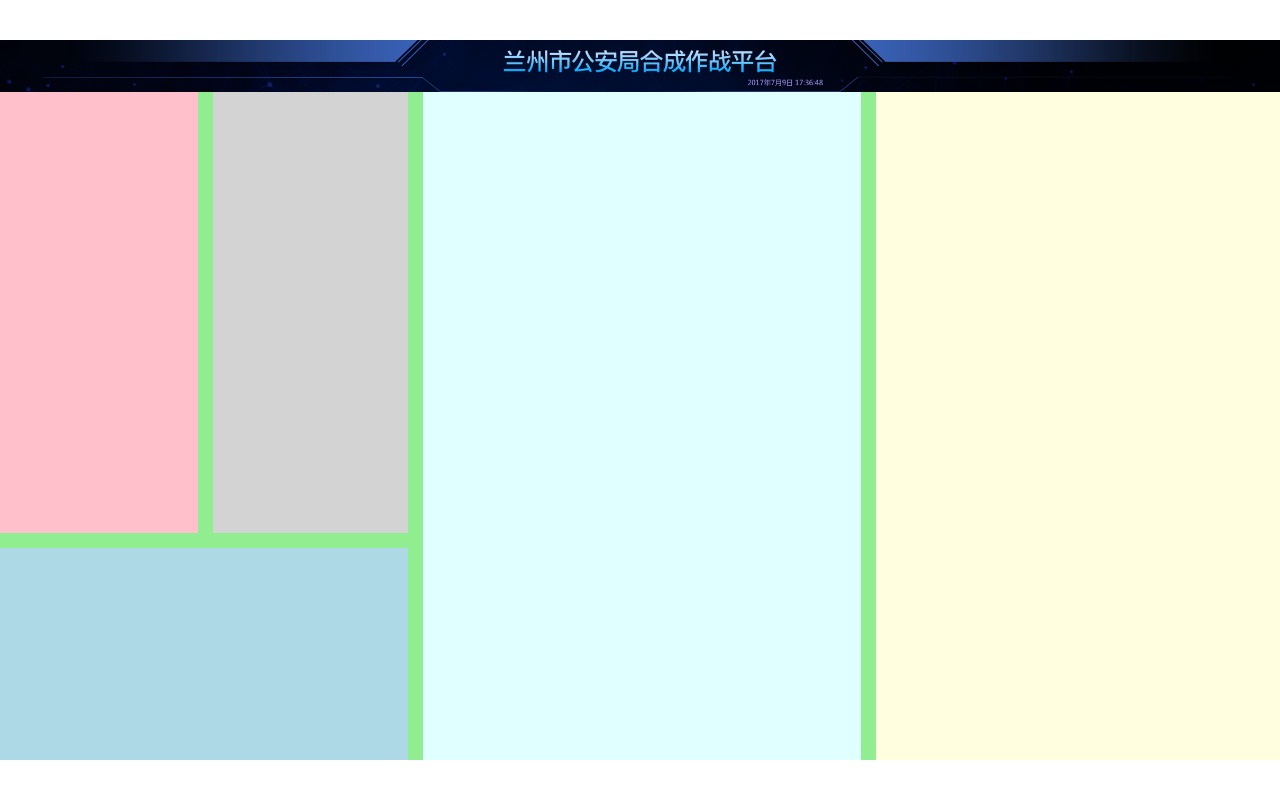
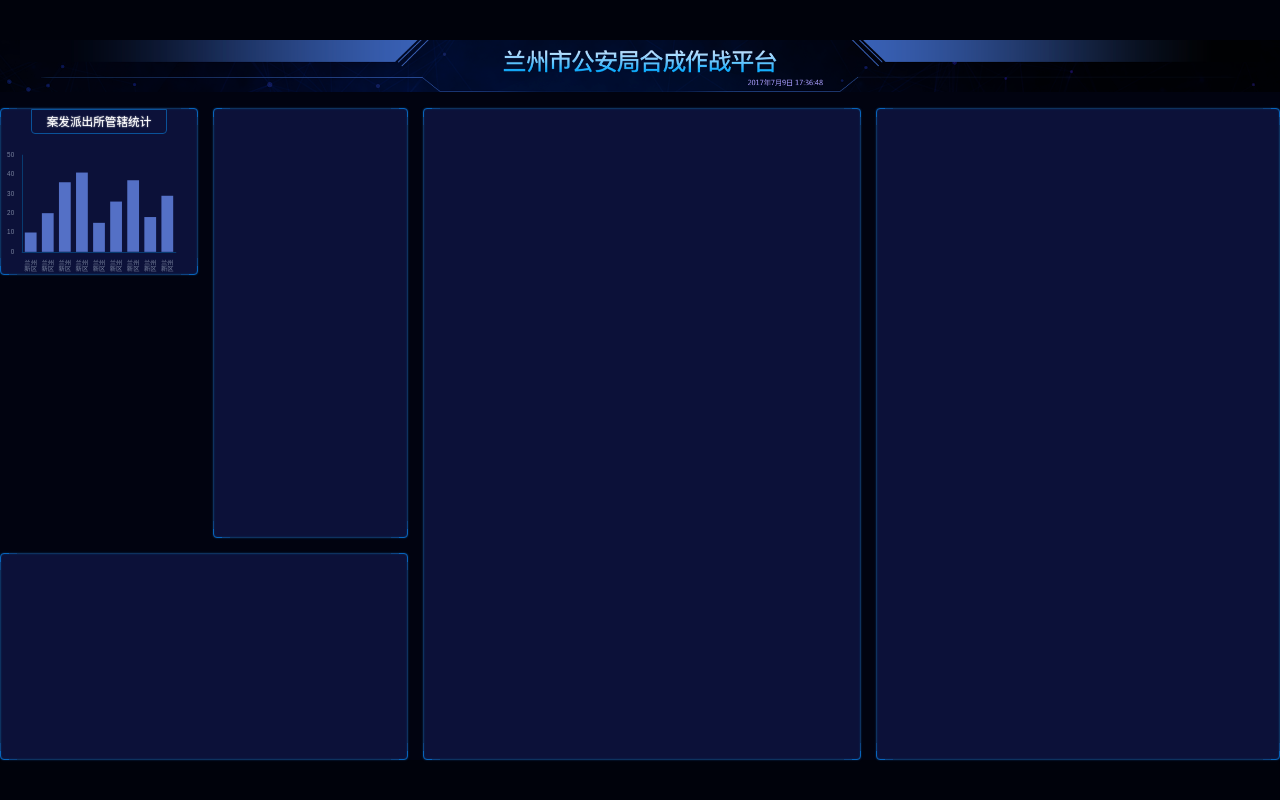
Before and after one commit to ShigureRain/big-screen-website-origin, a React (Vite) app: page / in a window 1280 px wide. Built offline with nearby package versions, Linux system fonts and the light colour scheme.

Commit message:
第一个柱状图

```diff
--- a/index.html
+++ b/index.html
@@ -8,7 +8,7 @@
   <script>
     const clientWidth = document.documentElement.clientWidth
     const clientHeight = document.documentElement.clientHeight
-    const pageWidth = clientWidth / clientHeight > 16 / 9 ? clientHeight * (16 / 9) : clientWidth
+    window.pageWidth = clientWidth / clientHeight > 16 / 9 ? clientHeight * (16 / 9) : clientWidth
     const pageHeight = pageWidth / (16 / 9)
     const string = `<style>html{
       font-size: ${pageWidth / 100}px
--- a/src/pages/home.scss
+++ b/src/pages/home.scss
@@ -1,13 +1,17 @@
 @import "../shared/helper";
 .home {
   flex: 1;
+  height: 100%;
   display: flex;
   flex-direction: column;
+  background: #010310;
+  color: white;
   > header {
     height: px(99);
     background-size: cover;
   }
   > main {
+    padding-top: px(30);
     flex: 1;
     display: grid;
     grid-template:
@@ -15,25 +19,67 @@
       "box3 box3 box4 box5" 363fr / 366fr 361fr 811fr 747fr;
     grid-column-gap: px(28);
     grid-row-gap: px(28);
+    > section {
+      text-align: center;
+    }
+    .bordered {
+      border: 1px solid #0764bc;
+      border-radius: 4px;
+      position: relative;
+      box-shadow: 0 0 2px 0 #0e325f, inset 0 0 2px 0 #0e325f;
+      background: #0c1139;
+      &::before {
+        content: '';
+        position: absolute;
+        left: 0;
+        right: 0;
+        bottom: 0;
+        top: 0;
+        border-radius: 4px;
+        box-shadow: 17px 0 0 -16px #0e325f,
+        -17px 0 0 -16px #0e325f,
+        0 17px 0 -16px #0e325f,
+        0 -17px 0 -16px #0e325f,
+        9px 0 0 -8px #0d4483,
+        -9px 0 0 -8px #0d4483,
+        0 9px 0 -8px #0d4483,
+        0 -9px 0 -8px #0d4483,;
+      }
+    }
     > .section1 {
       grid-area: box1;
-      background: pink;
     }
     > .section2 {
       grid-area: box2;
-      background: lightgray;
     }
     > .section3 {
       grid-area: box3;
-      background: lightblue;
     }
     > .section4 {
       grid-area: box4;
-      background: lightcyan;
     }
     > .section5 {
       grid-area: box5;
-      background: lightyellow;
+    }
+    .管辖统计 {
+      height: px(315);
+      display: flex;
+      flex-direction: column;
+      align-items: center;
+      h2 {
+        flex-shrink: 0;
+        border: 1px solid #0a5299;
+        border-bottom-left-radius: 4px;
+        border-bottom-right-radius: 4px;
+        font-size: px(22);
+        line-height: px(24);
+        padding: px(10) px(28);
+        text-shadow: 0 0 px(3) white;
+      }
+      .chart {
+        flex: 1;
+        width: 100%;
+      }
     }
   }
 }
--- a/src/pages/home.tsx
+++ b/src/pages/home.tsx
@@ -1,17 +1,77 @@
-import React from 'react'
+import React, {useEffect, useRef} from 'react'
 import './home.scss'
 import headerBg from '../images/header.png'
+import * as echarts from 'echarts'
 
+const px = (n) => n / 2420 * (window as any).pageWidth
 export const Home = () => {
+  const divRef = useRef(null)
+  useEffect(() => {
+    var myChart = echarts.init(divRef.current)
+    myChart.setOption({
+      textStyle: {
+        fontSize: px(12),
+        color: '#79839E'
+      },
+      title: {show: false},
+      legend: {show: false},
+      xAxis: {
+        data: ['兰州新区', '兰州新区', '兰州新区', '兰州新区', '兰州新区', '兰州新区', '兰州新区', '兰州新区', '兰州新区'],
+        axisTick: {show: false},
+        axisLine: {
+          lineStyle: {color: '#083B70'}
+        },
+        axisLabel: {
+          fontSize: px(12),
+          formatter(val) {
+            if (val.length > 2) {
+              const array = val.split('')
+              array.splice(2, 0, '\n')
+              return array.join('')
+            } else {
+              return val
+            }
+          }
+        },
+      },
+      grid: {
+        x: px(40),
+        y: px(40),
+        x2: px(40),
+        y2: px(40),
+      },
+      yAxis: {
+        splitLine: {show: false},
+        axisLine: {
+          show: true,
+          lineStyle: {color: '#083B70'}
+        },
+        axisLabel: {
+          fontSize: px(12)
+        }
+      },
+      series: [{
+        type: 'bar',
+        data: [10, 20, 36, 41, 15, 26, 37, 18, 29]
+      }]
+    })
+  }, [])
   return (
     <div className="home">
       <header style={{backgroundImage: `url(${headerBg})`}}/>
       <main>
-        <section className="section1"></section>
-        <section className="section2"></section>
-        <section className="section3"></section>
-        <section className="section4"></section>
-        <section className="section5"></section>
+        <section className="section1">
+          <div className="bordered 管辖统计">
+            <h2>案发派出所管辖统计</h2>
+            <div ref={divRef} className="chart">
+
+            </div>
+          </div>
+        </section>
+        <section className="bordered section2"></section>
+        <section className="bordered section3"></section>
+        <section className="bordered section4"></section>
+        <section className="bordered section5"></section>
       </main>
     </div>
   )
--- a/src/shared/style.scss
+++ b/src/shared/style.scss
@@ -26,15 +26,16 @@
 body {
   font-family: $font-hei;
   font-size: 16px;
+  background: #00020b;
 }
 #root {
   margin: 0 auto;
-  background: lightgreen;
   display: flex;
   flex-direction: column;
 }
 .App {
-  flex: 1;
-  display: flex;
-  flex-direction: column;
+  flex: 1
 }
+h1, h2, h3, h4, h5, h6 {
+  font-size: 16px;
+}
```
